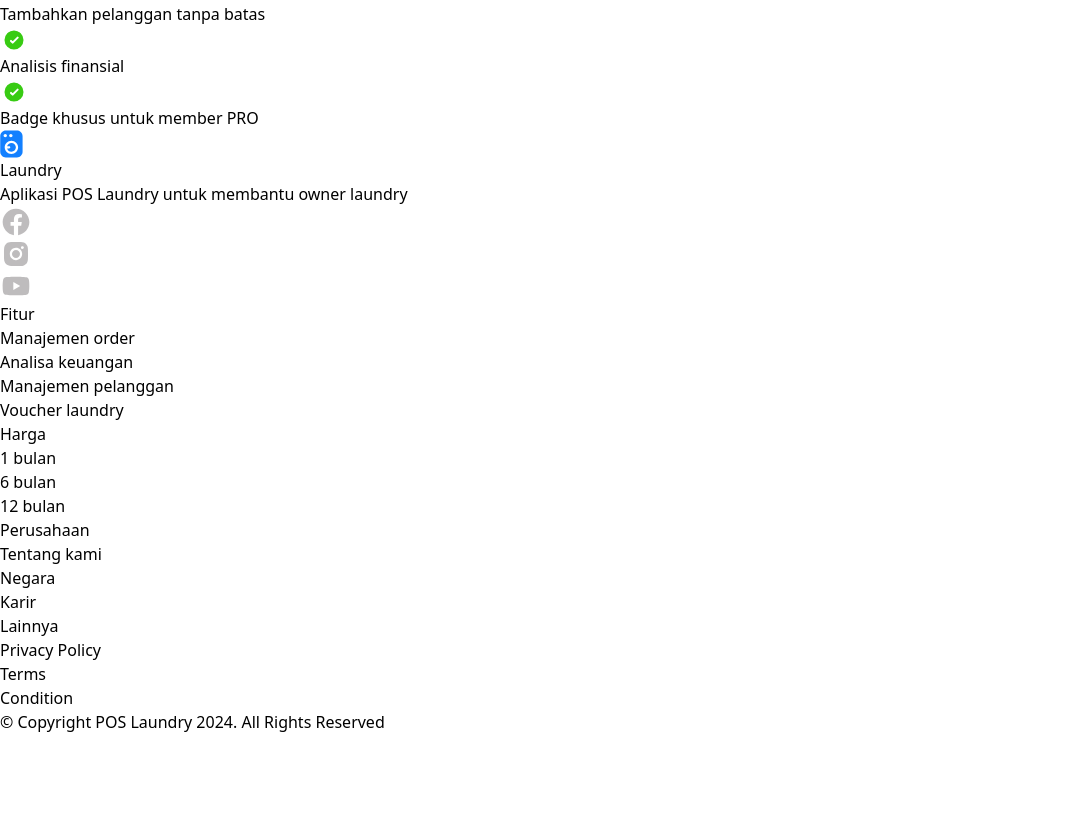
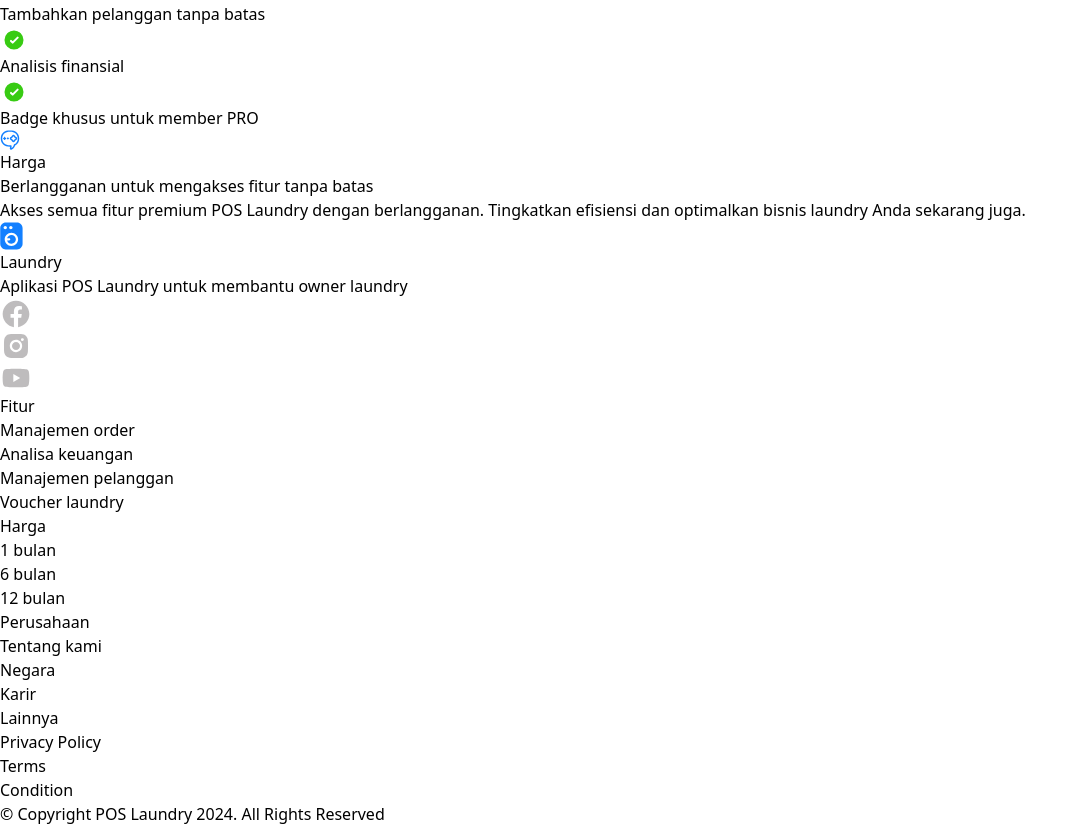
Before and after one commit to septianadip17/pos-laundry, a React (Vite) app: page / in a window 1280 px wide. Shown: the part 5049-5875 px from the top of the page, without its empty margins (0-1087 px from the left). Before the commit the page ends 5783 px from the top, so only its background shows below. Built offline with nearby package versions, Linux system fonts and the light colour scheme.

Commit message:
testimonial added

```diff
--- a/src/App.jsx
+++ b/src/App.jsx
@@ -4,6 +4,7 @@
 import Solution from "./components/Solution";
 import Feature from "./components/Feature";
 import Price from "./components/Price";
+import Testimonial from "./components/Testimonial";
 import Footer from "./components/Footer";
 function App() {
   return (
@@ -13,6 +14,7 @@
       <Solution />
       <Feature />
       <Price />
+      <Testimonial />
       <Footer />
     </>
   );
--- a/src/components/Testimonial.jsx
+++ b/src/components/Testimonial.jsx
@@ -1,8 +1,37 @@
-
+import testimonial from "../assets/icons/testimonial.svg";
 const Testimonial = () => {
   return (
-    <div>Testimonial</div>
-  )
-}
+    <>
+      <div
+        className="container flex flex-col items-center mx-auto p-6"
+        id="harga"
+      >
+        {/* Tag solution */}
+        <div className="flex items-center mb-4 border-2 border-blue-500 rounded-full p-2">
+          <img
+            src={testimonial}
+            alt="testimonial icon"
+            className="w-6 h-6 text-blue-500"
+          />
+          <span className="px-2 rounded-full font-semibold text-blue-500">
+            Harga
+          </span>
+        </div>
 
-export default Testimonial
+        {/* Title and description */}
+        <div className="container">
+          <h1 className="text-4xl font-bold mb-2 text-center">
+            Berlangganan untuk mengakses fitur tanpa batas
+          </h1>
+          <p className="text-gray-500 text-center mb-8">
+            Akses semua fitur premium POS Laundry dengan berlangganan.
+            Tingkatkan efisiensi dan optimalkan bisnis laundry Anda sekarang
+            juga.
+          </p>
+        </div>
+      </div>
+    </>
+  );
+};
+
+export default Testimonial;
```
